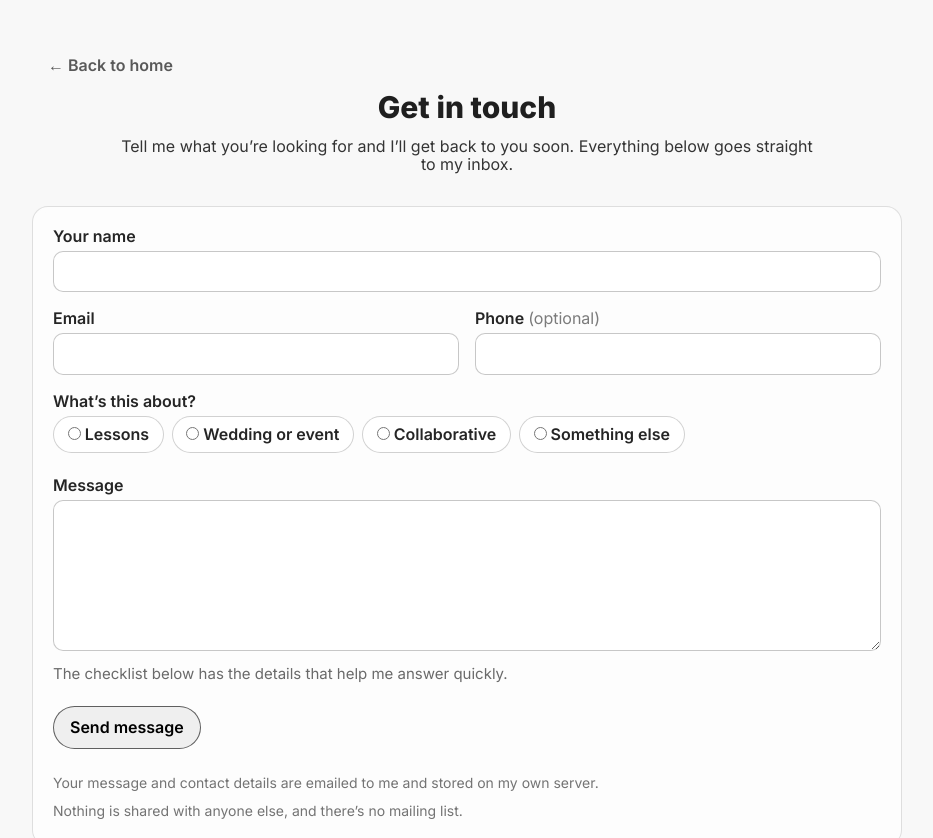
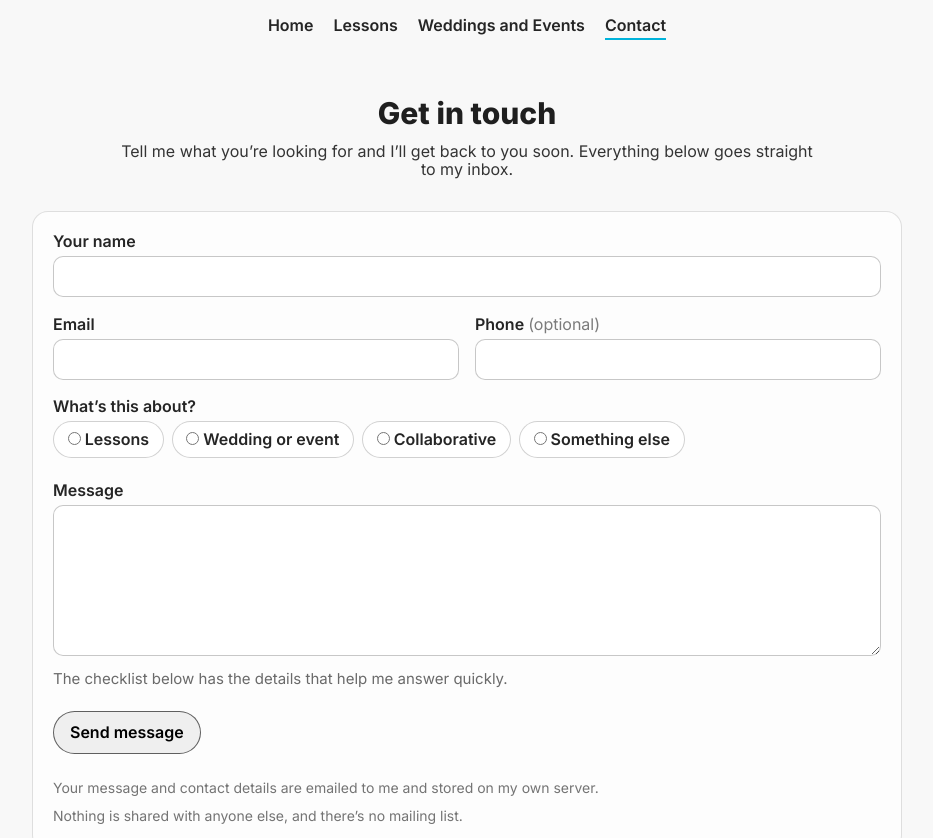
Before and after one commit to MeandrousShark/MichaelWeb, a plain HTML site: page contact.html in a window 1280 px wide. Shown: the top 838 px of the page, without its empty margins (173-1106 px from the left). Drawn offline with Linux system fonts and the light colour scheme.

Commit message:
Replace 'back to home' link with shared site nav on contact pages
Same nav markup as the other pages, with Contact marked as the current
page.

```diff
--- a/contact.html
+++ b/contact.html
@@ -19,8 +19,13 @@
     <link rel="shortcut icon" type="image/png" href="piano-favicon.png"/>
 </head>
 <body>
+    <nav class="site-nav" aria-label="Primary">
+        <a href="/">Home</a>
+        <a href="/piano-lessons/">Lessons</a>
+        <a href="/wedding-event-piano/">Weddings and Events</a>
+        <a href="/contact.html" aria-current="page">Contact</a>
+    </nav>
     <header class="page-head">
-        <p class="page-back"><a href="index.html">← Back to home</a></p>
         <h1>Get in touch</h1>
         <p class="subhead">
             Tell me what you’re looking for and I’ll get back to you soon. Everything
```
Also changed, not shown: contact-thanks.html (+6 -0 lines).
